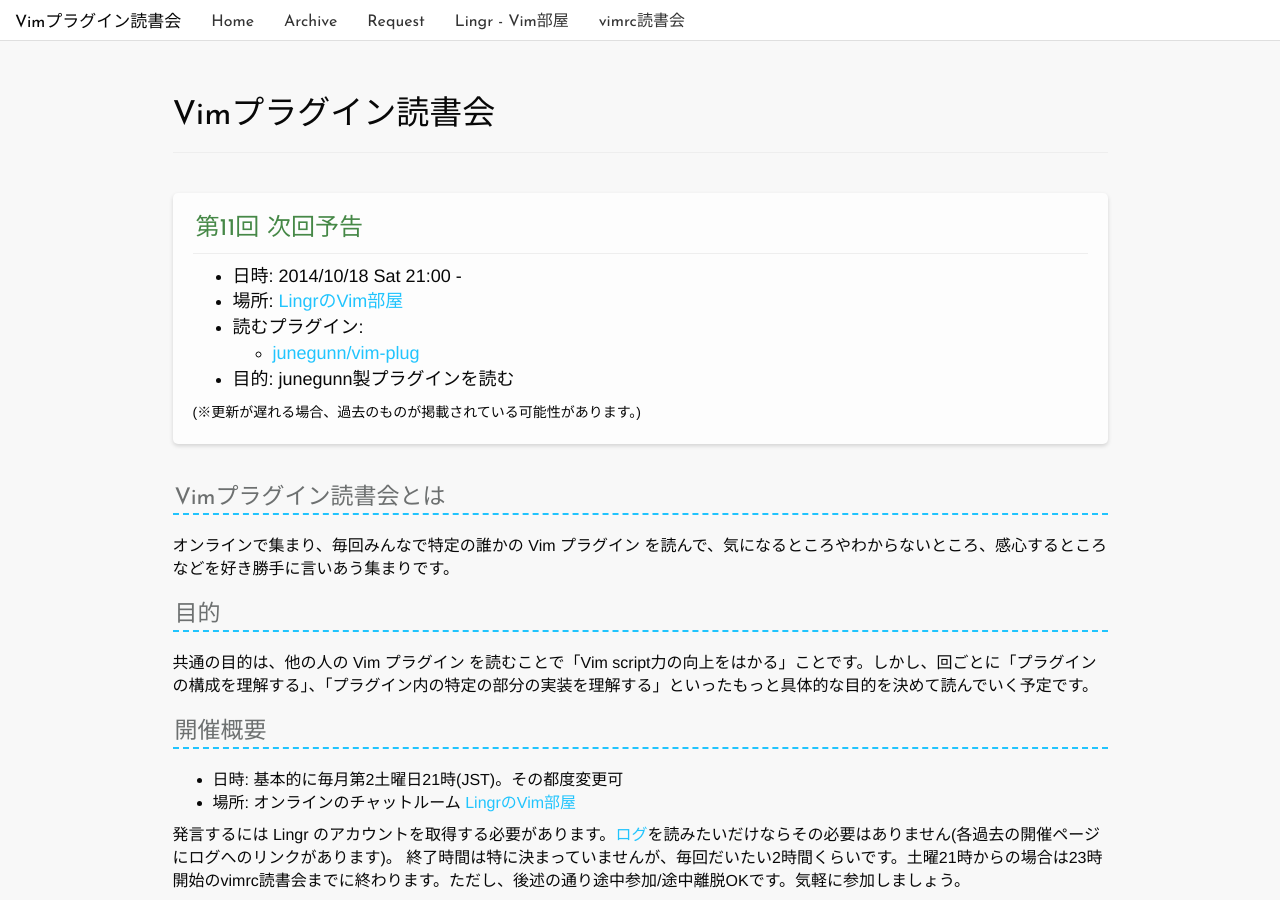
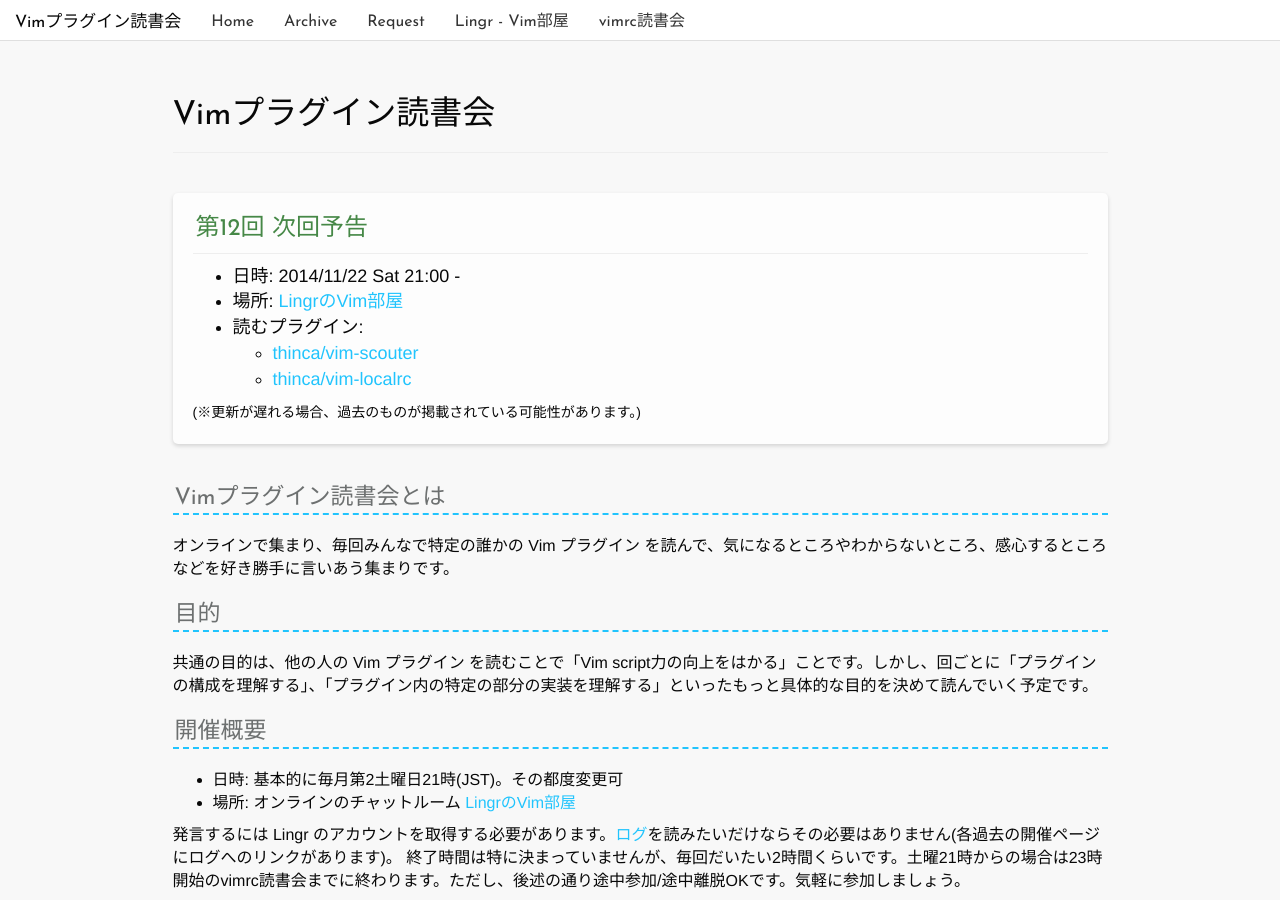
Before and after one commit to haya14busa/reading-vimplugin, a Jekyll site: the page built from index.md, in a window 1280 px wide and 900 px high. Built offline with Jekyll 4.4.1, drawn with Linux system fonts in a browser that asks for light colours; nearby versions of some CDN libraries; Markdown is read by kramdown in place of the engine named in the settings.

Commit message:
Add 11th

```diff
--- a/_data/archives.yml
+++ b/_data/archives.yml
@@ -252,3 +252,23 @@
   - 国選幼女人
   log: http://lingr.com/room/vim/archives/2014/09/20#message-20233626
   links:
+- id: 11
+  date: 2014-10-18 21:00
+  plugins:
+  - name: vim-plug
+    url: https://github.com/junegunn/vim-plug
+    author: junegunn
+    hash: 4b3fbd1592e72843021e0ae79adbfc5c902ddfa7
+  part:
+  aim: junegunn製プラグインを読む
+  other:
+  members:
+  - aiya000
+  - haya14busa
+  - itchyny
+  - manga_osyo
+  - raa0121
+  - thinca
+  - ujihisa
+  log: http://lingr.com/room/vim/archives/2014/10/18#message-20422793
+  links:
--- a/_data/next.yml
+++ b/_data/next.yml
@@ -1,13 +1,17 @@
 # vim: expandtab softtabstop=2 shiftwidth=2
 # _data/next.yml
 
-- id: 11
-  date: 2014-10-18 21:00
+- id: 12
+  date: 2014-11-22 21:00
   plugins:
-    - name: vim-plug
-      author: junegunn
-      url: https://github.com/junegunn/vim-plug
+    - name: vim-scouter
+      author: thinca
+      url: https://github.com/thinca/vim-scouter
+      hash:
+    - name: vim-localrc
+      author: thinca
+      url: https://github.com/thinca/vim-localrc
       hash:
   part:
-  aim: junegunn製プラグインを読む
+  aim:
   other:
```
Also changed, not shown: archive/011.md (added, +7 -0 lines).
